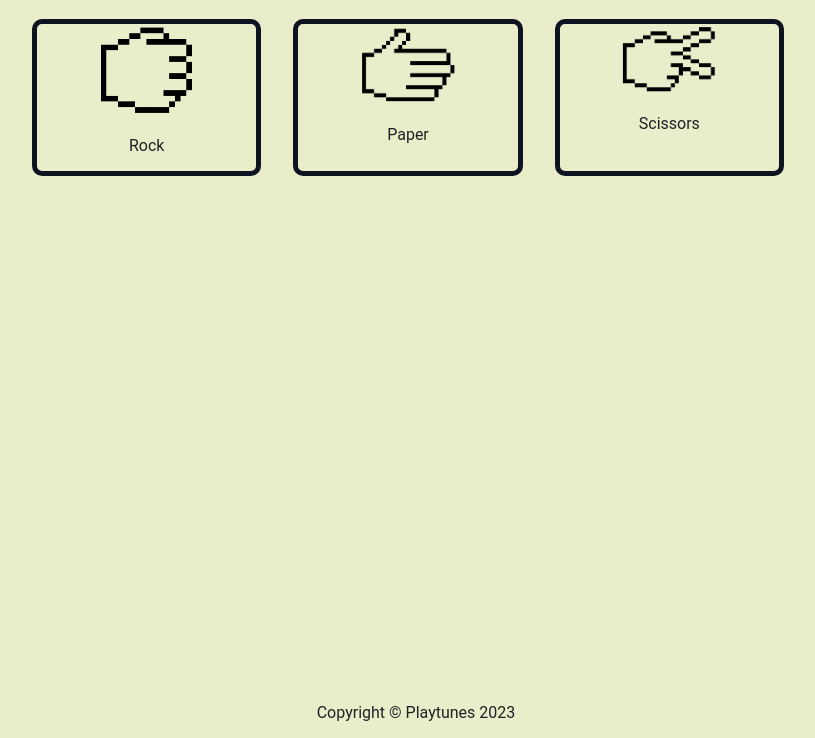
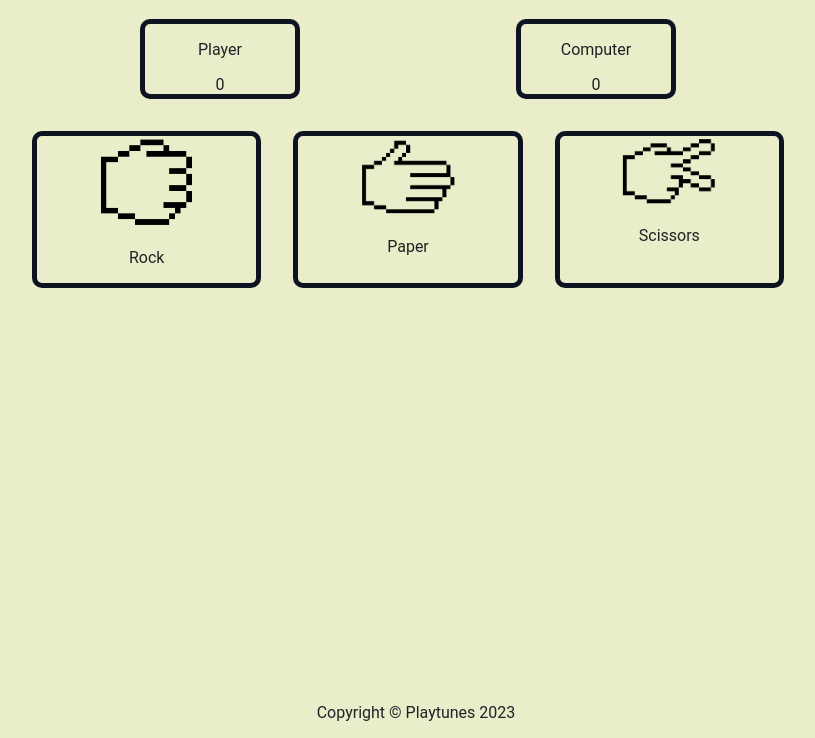
Before and after one commit to playtunes100/rock-paper-scissors, a plain HTML site: page index.html in a window 1280 px wide. Shown: the part 62-800 px from the top of the page, without its empty margins (232-1047 px from the left). Drawn offline with Linux system fonts and the light colour scheme.

Commit message:
Add scoreboard ui to show the score during the game

```diff
--- a/css/styles.css
+++ b/css/styles.css
@@ -7,7 +7,23 @@ body {
 header > h1 {
     text-align: center;
 }
+.scoreboard-container {
+    text-align: center;
+    padding-bottom: 2rem;
+    padding-left: 20vw;
+    padding-right: 20vw;
+    display: flex;
+    justify-content:space-around;
 
+}
+.scoreboard {
+    flex: 0 1 auto;
+    border: 5px solid #0d1321;
+    border-radius: 10px;
+    width: 150px;
+
+
+}
 .cards-container {
     text-align: center;
     display: flex;
--- a/index.html
+++ b/index.html
@@ -11,6 +11,15 @@
         <h1>Rock Paper Scissors</h1>
     </header>
     <main>
+        <div class="scoreboard-container">
+            <div class="scoreboard">
+                <p>Player </p><span id="player-score">0</span>
+            </div>
+            <div class="scoreboard">
+                <p>Computer </p><span id="computer-score">0</span>
+            </div>
+
+        </div>
         <div class="cards-container">
             <div id="rock-card" class="card">
                 <img src="./images/rock.png" />
@@ -25,6 +34,7 @@
                 <p>Scissors</p>
             </div>
         </div>
+
     </main>
     <footer>
         <p>Copyright © Playtunes 2023</p>
```
